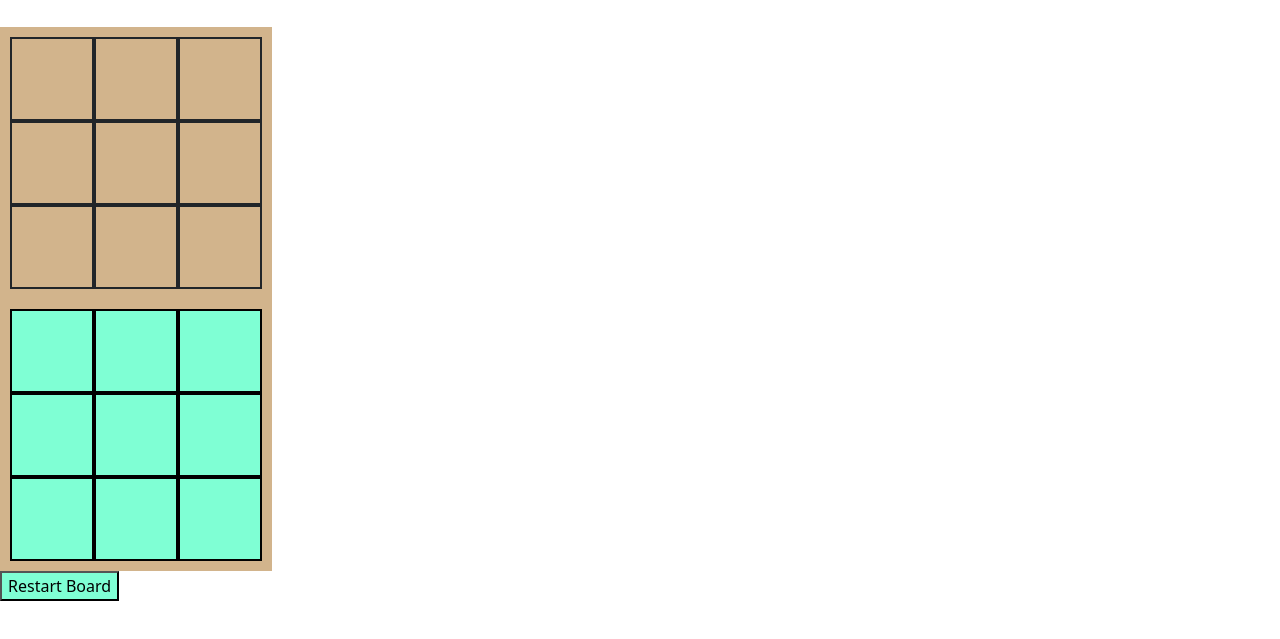
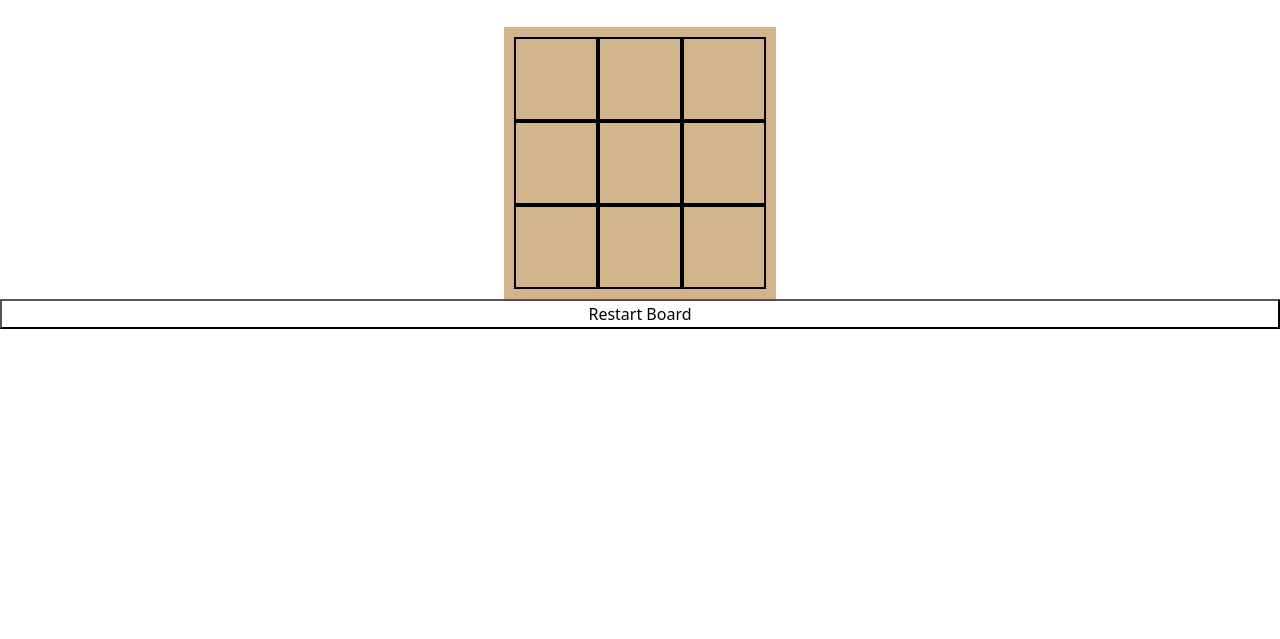
Before and after one commit to TrevinBarnes/Tik-Tak-Toe, a website: page index.html in a window 1280 px wide. Shown: the part 53-692 px from the top of the page. Drawn offline with nearby package versions, Linux system fonts and the light colour scheme.

Commit message:
Commit for Video

```diff
--- a/index.html
+++ b/index.html
@@ -12,7 +12,7 @@
     <!--set up the grid, and put cells inside the grid-->
     <h1>TIC TAC TOE</h1><!--center this-->
     <br>
-    <div class="grid-container">
+<!--    <div class="grid-container container">
         <div class="grid-cell"></div>
         <div class="grid-cell"></div>
         <div class="grid-cell"></div>
@@ -23,22 +23,22 @@
         <div class="grid-cell"></div>
         <div class="grid-cell"></div>
     </div>
+-->
 
-
-    <div class="grid-container">
-        <button class="grid-cell" id="grid-cell"></button>
-        <button class="grid-cell" id="grid-cell"></button>
-        <button class="grid-cell" id="grid-cell"></button>
-        <button class="grid-cell" id="grid-cell"></button>
-        <button class="grid-cell" id="grid-cell"></button>
-        <button class="grid-cell" id="grid-cell"></button>
-        <button class="grid-cell" id="grid-cell"></button>
-        <button class="grid-cell" id="grid-cell"></button>
-        <button class="grid-cell" id="grid-cell"></button>
+    <div class="grid-container container-fluid">
+        <button class="grid-cell" id="grid-cell" ></button>
+        <button class="grid-cell" id="grid-cell" ></button>
+        <button class="grid-cell" id="grid-cell" ></button>
+        <button class="grid-cell" id="grid-cell" ></button>
+        <button class="grid-cell" id="grid-cell" ></button>
+        <button class="grid-cell" id="grid-cell" ></button>
+        <button class="grid-cell" id="grid-cell" ></button>
+        <button class="grid-cell" id="grid-cell" ></button>
+        <button class="grid-cell" id="grid-cell" ></button>
     </div>
 
 
-    <button id="restart">Restart Board</button>
+    <button id="restart" class="container-fluid">Restart Board</button>
 <!--    <div class="container"></div>
         <div class="row">
             <div class="col">1a</div>
@@ -56,6 +56,12 @@
             <div class="col">3c</div>
         </div>
 -->
+
+
+
+
+
+
     <script src="node_modules/bootstrap/dist/js/bootstrap.bundle.js"></script>
 </body>
 </html>
--- a/index.js
+++ b/index.js
@@ -2,10 +2,11 @@ console.log("hello");
 
 turns = 0;
 
-const btn = document.querySelector('grid-cell');
+const btn = document.querySelector('.grid-cell');
 
 btn.addEventListener('click',()=>{
-    btn.computedStyleMap.backgroundColor = '#0b061f';
+    btn.style.backgroundColor = '#ffac09';
+    btn.style.box='#ffac09'
 });
 
 
--- a/style.css
+++ b/style.css
@@ -22,7 +22,20 @@ h1 {
 }
 
 button{
-    background-color: aquamarine;
+    background-color: tan;
+}
+button:hover{
+    background-color: gray;
+}
+button:disabled{
+    opacity: 0.6;
+}
+
+#restart{
+    background-color: white;
+}
+#restart:hover{
+    background-color: lightblue;
 }
 /*
 .container{
```
Also changed, not shown: 1 other file.
